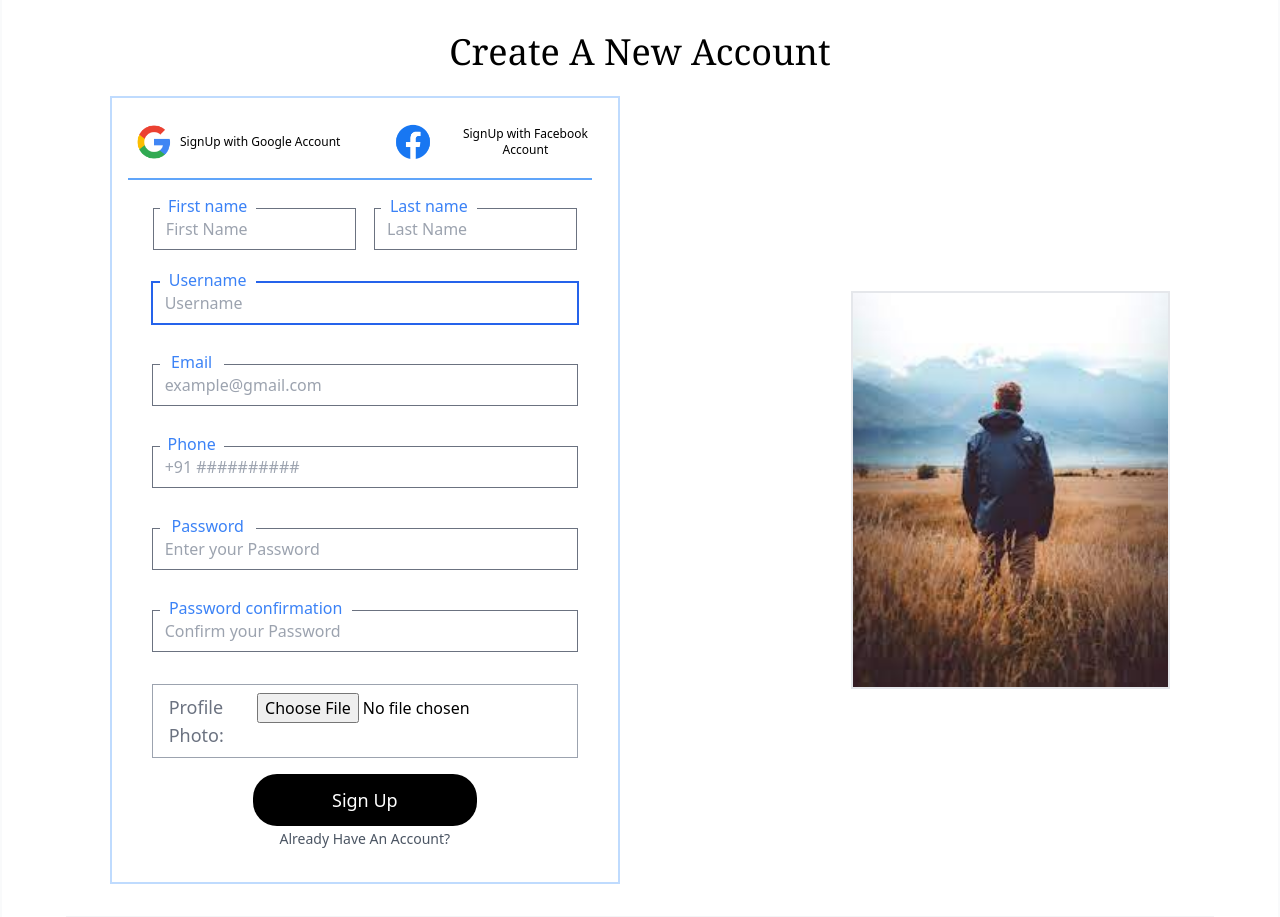
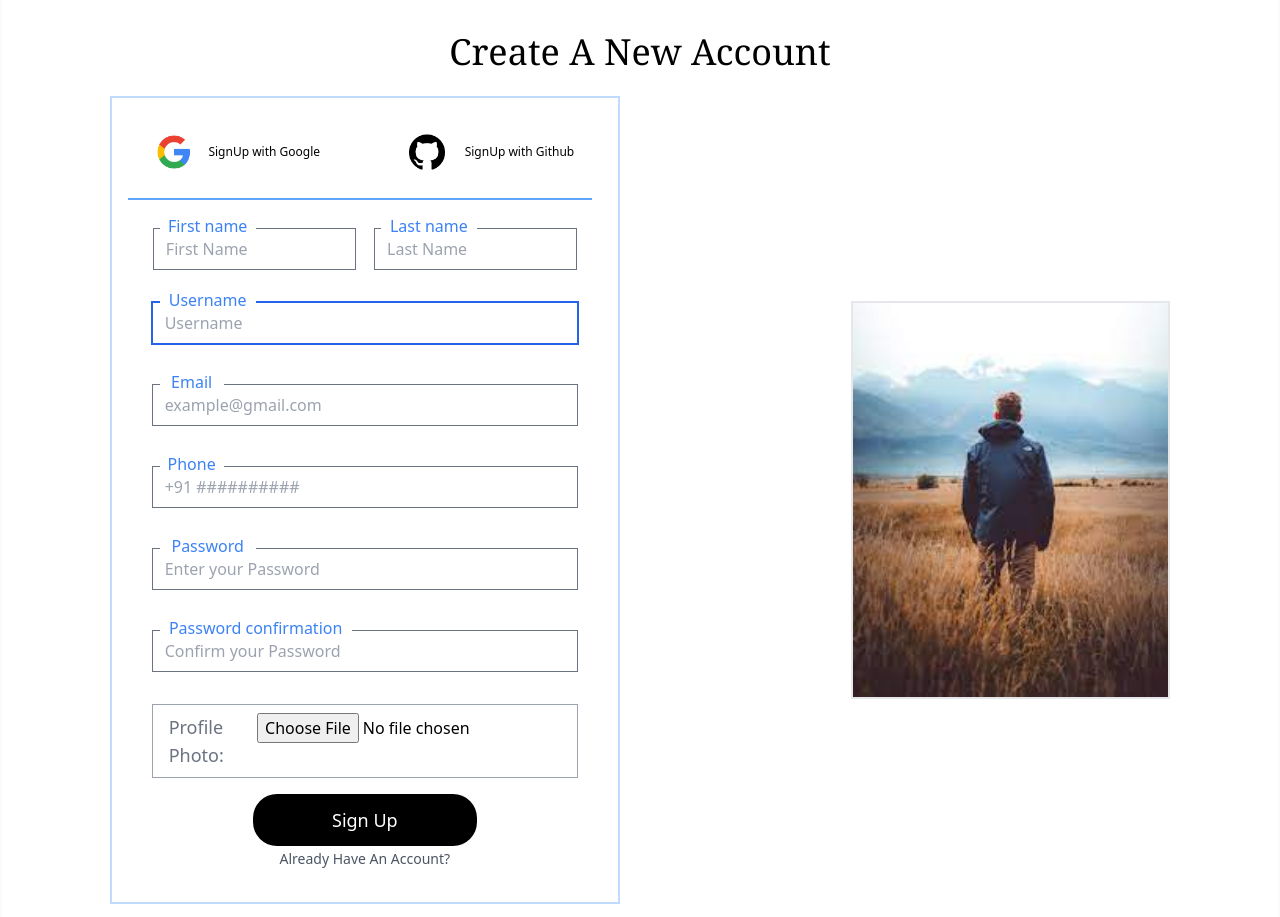
Before and after one commit to kvishal2706/Recruitex, a Django app: page /signup/ in a window 1280 px wide. Shown: the part 82-999 px from the top of the page. Run offline with Django 4.2, Linux system fonts and the light colour scheme; style sheets or scripts are compiled from the project's sources; some libraries are stand-ins or nearby versions.

Commit message:
instead of facebook github is added in siugnup options

```diff
--- a/Recrutix/templates/registration/UserSignup.html
+++ b/Recrutix/templates/registration/UserSignup.html
@@ -6,13 +6,13 @@
    <div class="flex justify-around w-full items-center m-auto">
       <div class="w-2/5 border-2 border-blue-200 mr-4" style="min-width: 450px;">
          <div class="w-full m-4 mb-2 flex justify-around">
-            <div class="w-1/2 rounded-3xl flex justify-center items-center my-2 mr-8 cursor-pointer hover:shadow-lg">
+            <div class="w-1/2 rounded-3xl flex justify-center gap-2 py-3 items-center my-2 mr-8 cursor-pointer hover:shadow-lg">
                <img class='h-9' src="{% static 'images/google-logo.png' %}" alt="google logo">
-               <p class="text-xs font-medium text-black ml-2">SignUp with Google Account</p>
+               <p class="text-xs font-medium text-black ml-2">SignUp with Google</p>
             </div>
-            <div class="mr-8 w-1/2 rounded-3xl flex justify-center items-center my-2 cursor-pointer hover:shadow-lg">
-               <img class='h-10' src="{% static 'images/facebook-logo.png' %}" alt="facebook logo">
-               <p class="text-xs font-medium text-black ml-1">SignUp with Facebook Account</p>
+            <div class="mr-8 w-1/2 rounded-3xl flex justify-center gap-4  py-3 items-center my-2 cursor-pointer hover:shadow-lg">
+               <img class='h-9' src="{% static 'images/github-logo.png' %}" alt="facebook logo">
+               <p class="text-xs font-medium text-black ml-1">SignUp with Github</p>
             </div>
          </div>
          <hr class="mb-3 w-11/12 mx-4 border border-blue-400">
```
Also changed, not shown: Recrutix/db.sqlite3, Recrutix/theme/static/images/github-logo.png (added).
